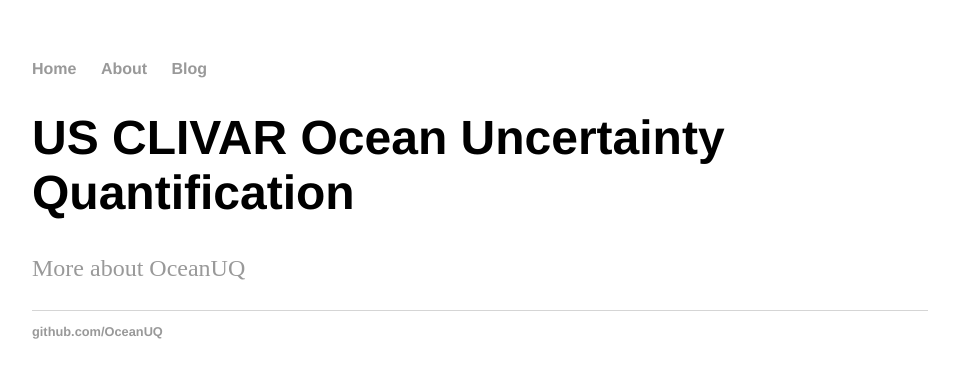
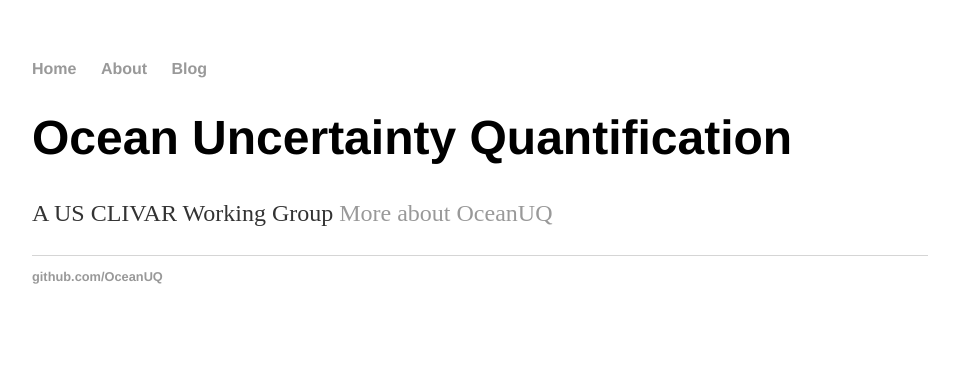
Before and after one commit to selipot/OceanUQ.github.io, a Jekyll site: the page built from index.html, in a window 1280 px wide. Shown: the top 378 px of the page, without its empty margins (160-1119 px from the left). Built offline with Jekyll 4.4.1, drawn with Linux system fonts in a browser that asks for light colours.

Commit message:
Update index.html

```diff
--- a/index.html
+++ b/index.html
@@ -3,6 +3,6 @@ layout: default
 title: OceanUQ
 ---
 <div class="blurb">
-	<h1>US CLIVAR Ocean Uncertainty Quantification</h1>
-	<p> <a href="about.html">More about OceanUQ</a></p>
+	<h1>Ocean Uncertainty Quantification</h1>
+	<p>A US CLIVAR Working Group <a href="about.html">More about OceanUQ</a></p>
 </div><!-- /.blurb -->
```
